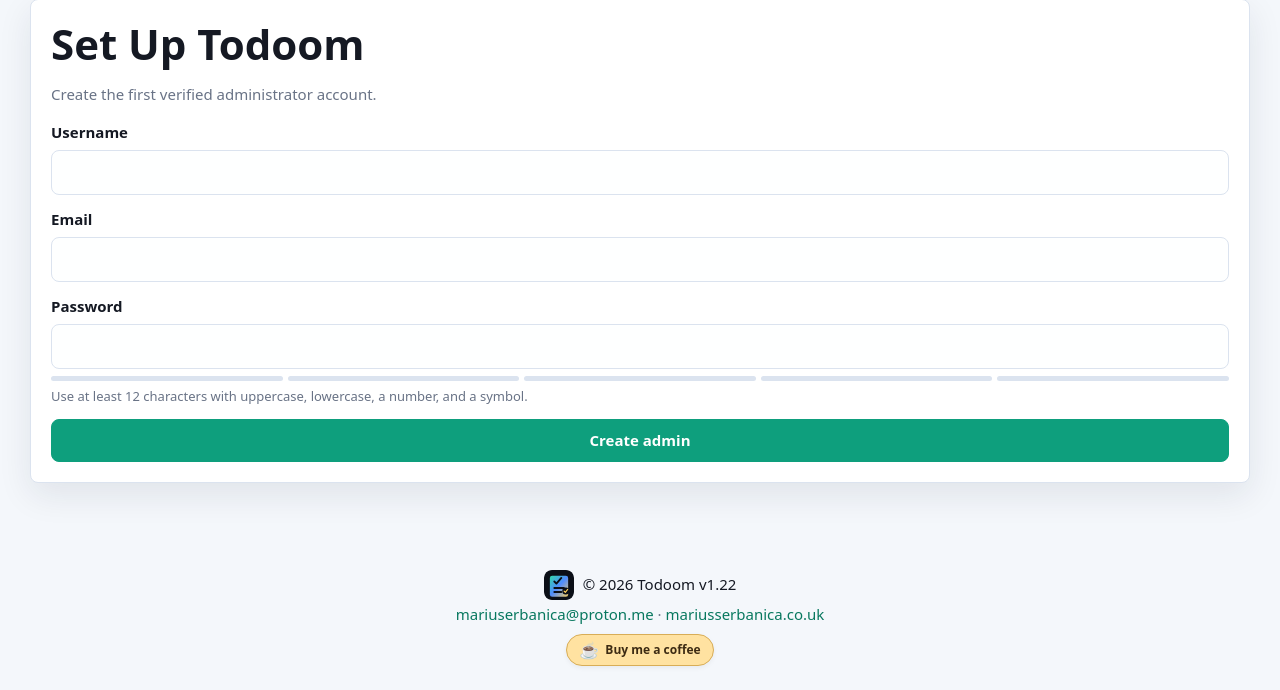
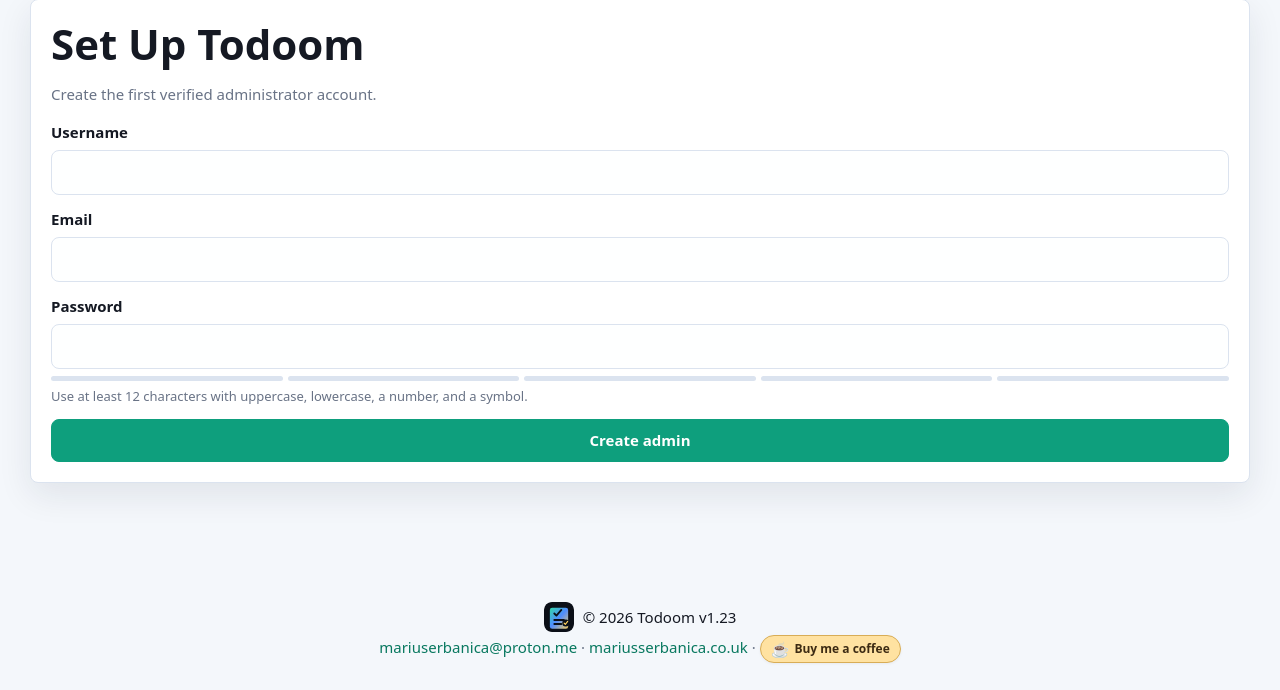
Before and after one commit to sherbmeister/todoom, a PHP site: page /index.php?a=setup in a window 1280 px wide. Shown: the part 110-800 px from the top of the page. Run offline with PHP 8.4, Linux system fonts and the light colour scheme; some libraries are stand-ins or nearby versions.

Commit message:
Release v1.23 restoring footer layout with inline coffee link

```diff
--- a/assets/support.css
+++ b/assets/support.css
@@ -1,7 +1,4 @@
-.app-coffee-support{display:flex;justify-content:center;align-items:center;flex:0 0 auto;width:100%;box-sizing:border-box;padding:6px 0 0;margin:0}
-.app-coffee-support .app-coffee-button{display:inline-flex;align-items:center;justify-content:center;gap:6px;min-height:32px;box-sizing:border-box;padding:6px 12px;border:1px solid #d8ad57;border-radius:999px;background:#ffe2a1;color:#3d2b13;font-family:inherit;font-size:12px;font-weight:650;line-height:1.3;letter-spacing:normal;text-decoration:none;white-space:nowrap;box-shadow:0 2px 5px #0000000d;transition:background .15s,box-shadow .15s}
-.app-coffee-support .app-coffee-button:hover{background:#ffda87;color:#3d2b13;text-decoration:none;box-shadow:0 3px 8px #00000018}
-.app-coffee-support .app-coffee-button:focus-visible{outline:3px solid #a66b12;outline-offset:3px}
-.app-coffee-support .app-coffee-cup{font-size:16px;line-height:1}
-.footer:has(.app-coffee-support){display:flex}
-@media(max-width:760px){body:has(.mobile-bottom-nav,.mobile-tabbar) footer:has(.app-coffee-support){padding-bottom:calc(76px + env(safe-area-inset-bottom,0px))}}
+a.app-coffee-button{display:inline-flex;align-items:center;justify-content:center;vertical-align:middle;gap:5px;min-height:28px;box-sizing:border-box;padding:4px 10px;border:1px solid #d8ad57;border-radius:999px;background:#ffe2a1;color:#3d2b13;font-family:inherit;font-size:12px;font-weight:650;line-height:1.3;letter-spacing:normal;text-decoration:none;white-space:nowrap;box-shadow:0 1px 3px #0000000d}
+a.app-coffee-button:hover{background:#ffda87;color:#3d2b13;text-decoration:none}
+a.app-coffee-button:focus-visible{outline:2px solid #a66b12;outline-offset:3px}
+a.app-coffee-button .app-coffee-cup{font-size:15px;line-height:1}
--- a/index.php
+++ b/index.php
@@ -16,8 +16,8 @@ session_start();
 
 const APP_NAME = 'Todoom';
 // Change the release ID and date once per deployed update; sync_release advances the visible version.
-const APP_RELEASE_ID = '20261127-footer-support';
-const INITIAL_APP_VERSION = '1.22';
+const APP_RELEASE_ID = '20261127-inline-footer-fix';
+const INITIAL_APP_VERSION = '1.23';
 const APP_RELEASE_DATE = '27/11/2026';
 const DB_FILE = __DIR__ . '/storage/todoom.sqlite';
 const COLORS = ['#0e9f7d', '#2563eb', '#e4a100', '#dc2626', '#7c3aed', '#db2777', '#0891b2', '#65a30d', '#f97316', '#4f46e5', '#64748b', '#a16207'];
@@ -717,7 +717,7 @@ function layout(string $title, string $content): void
     $languageOptions = select_options($languages, $language);
     $mobileLock = $u && (int) ($u['mobile_biometric_enabled'] ?? 0) === 1 ? ' data-mobile-session-lock data-mobile-lock-csrf="' . h(csrf()) . '"' : '';
     echo '<!doctype html><html lang="' . h($language) . '"><head><meta charset="utf-8"><meta name="viewport" content="width=device-width, initial-scale=1">';
-    echo '<title>' . h($title) . ' - ' . APP_NAME . '</title><link rel="icon" href="assets/icon.svg"><link rel="stylesheet" href="assets/style.css?v=20260812-mobile-archive-shortcuts"></head><body data-theme="' . h($theme) . '"' . $mobileLock . '>';
+    echo '<title>' . h($title) . ' - ' . APP_NAME . '</title><link rel="icon" href="assets/icon.svg"><link rel="stylesheet" href="assets/style.css?v=20260812-mobile-archive-shortcuts"><link rel="stylesheet" href="assets/support.css?v=20261127-inline4"></head><body data-theme="' . h($theme) . '"' . $mobileLock . '>';
     echo '<div class="shell"><header class="topbar"><a class="brand" href="?"><img src="assets/icon.svg" alt=""><span>' . APP_NAME . '</span></a><nav class="nav">';
     if ($u) echo '<a href="?">Dashboard</a><a href="?a=calendar">Calendar</a><a href="?a=task-new">New task</a><a href="?a=list-new">New list</a>';
     if ($u) {
@@ -728,12 +728,13 @@ function layout(string $title, string $content): void
         if (setting('allow_registration', '1') === '1') echo '<a href="?a=register">Register</a>';
     }
     $mobileBottomNav = $u ? '<nav class="mobile-bottom-nav" aria-label="Mobile navigation"><a href="?"><span>Home</span></a><a href="?a=calendar"><span>Calendar</span></a><a class="bottom-add" href="?a=task-new" aria-label="New task">+</a><a href="#mobile-lists"><span>Lists</span></a><a href="?a=profile"><span>Settings</span></a></nav>' : '';
-    echo '</nav></header><main class="wrap">' . (flash() ?? '') . $content . '</main>' . $mobileBottomNav . '<footer class="footer"><button class="footer-brand version-opener" type="button" data-version-log-open><img src="assets/icon.svg" alt=""><span>&copy; 2026 Todoom v' . h(setting('app_version', INITIAL_APP_VERSION)) . '</span></button><p><a href="mailto:mariuserbanica@proton.me">mariuserbanica@proton.me</a> <span>&middot;</span> <a href="https://mariusserbanica.co.uk/" target="_blank" rel="noopener noreferrer">mariusserbanica.co.uk</a></p>' . app_coffee_support_html('Todoom') . '</footer></div>' . changelog_html() . '<script src="assets/i18n.js?v=20260807-admin-order"></script><script src="assets/app.js?v=20260810-update-headsup"></script></body></html>';
+    echo '</nav></header><main class="wrap">' . (flash() ?? '') . $content . '</main>' . $mobileBottomNav . '<footer class="footer"><button class="footer-brand version-opener" type="button" data-version-log-open><img src="assets/icon.svg" alt=""><span>&copy; 2026 Todoom v' . h(setting('app_version', INITIAL_APP_VERSION)) . '</span></button><p><a href="mailto:mariuserbanica@proton.me">mariuserbanica@proton.me</a> <span>&middot;</span> <a href="https://mariusserbanica.co.uk/" target="_blank" rel="noopener noreferrer">mariusserbanica.co.uk</a> <span aria-hidden="true">&middot;</span> ' . app_coffee_support_html('Todoom') . '</p></footer></div>' . changelog_html() . '<script src="assets/i18n.js?v=20260807-admin-order"></script><script src="assets/app.js?v=20260810-update-headsup"></script></body></html>';
 }
 
 function changelog_html(): string
 {
     return '<dialog class="version-dialog" data-version-log aria-labelledby="version-log-title"><div class="version-dialog-shell"><header class="version-dialog-header"><div><p class="version-kicker">Todoom</p><h2 id="version-log-title">Release History</h2></div><button class="icon-button" type="button" data-version-log-close aria-label="Close version history" title="Close">&times;</button></header><div class="release-list">'
+        . '<article class="release-entry"><div class="release-heading"><h3>v1.23</h3><time datetime="2026-11-27">27/11/2026</time></div><section class="release-group fixed"><h4>Fixed</h4><ul><li>Restored original footer layouts and placed the compact coffee link alongside the existing footer links.</li><li>Removed support-button overrides that changed footer display and spacing.</li></ul></section></article>'
         . '<article class="release-entry"><div class="release-heading"><h3>v1.22</h3><time datetime="2026-11-27">27/11/2026</time></div><section class="release-group added"><h4>Added</h4><ul><li>Optional Buy me a coffee link for supporting Todoom development through PayPal.</li></ul></section><section class="release-group patched"><h4>Patched</h4><ul><li>Support button is smaller and sits inside the footer on desktop and mobile.</li></ul></section></article>'
         . '<article class="release-entry"><div class="release-heading"><h3>v1.21</h3><time datetime="2026-08-12">12/08/2026</time></div><section class="release-group patched"><h4>Patched</h4><ul><li>Removed mobile Archive shortcuts so archived lists are reached from the user dropdown only.</li></ul></section></article>'
         . '<article class="release-entry"><div class="release-heading"><h3>v1.20</h3><time datetime="2026-08-12">12/08/2026</time></div><section class="release-group patched"><h4>Patched</h4><ul><li>Dashboard totals now include tasks from archived lists.</li><li>Archived lists can be opened directly to view their tasks while remaining hidden from active task views.</li></ul></section></article>'
--- a/support.php
+++ b/support.php
@@ -1,6 +1,6 @@
 <?php
-/** Shared, dependency-free donation link for web and packaged clients. */
-function app_coffee_support_html(string $appName, string $stylesheet = 'assets/support.css?v=20261127-footer2'): string
+/** Inline donation link; footer structure and layout stay owned by each app. */
+function app_coffee_support_html(string $appName): string
 {
     $url = 'https://www.paypal.com/donate/?' . http_build_query([
         'business' => 'mariusnicolaeserbanica@gmail.com',
@@ -8,13 +8,5 @@ function app_coffee_support_html(string $appName, string $stylesheet = 'assets/s
         'item_name' => 'Support ' . $appName . ' development',
     ], '', '&', PHP_QUERY_RFC3986);
     $href = htmlspecialchars($url, ENT_QUOTES, 'UTF-8');
-    $cssHref = htmlspecialchars($stylesheet, ENT_QUOTES, 'UTF-8');
-    return <<<HTML
-<link rel="stylesheet" href="$cssHref">
-<div class="app-coffee-support">
-  <a class="app-coffee-button" href="$href" target="_blank" rel="noopener noreferrer external" title="Support the developer with a PayPal donation">
-    <span class="app-coffee-cup" aria-hidden="true">☕</span><span>Buy me a coffee</span>
-  </a>
-</div>
-HTML;
+    return '<a class="app-coffee-button" href="' . $href . '" target="_blank" rel="noopener noreferrer external" title="Support the developer with a PayPal donation"><span class="app-coffee-cup" aria-hidden="true">☕</span><span>Buy me a coffee</span></a>';
 }
```
